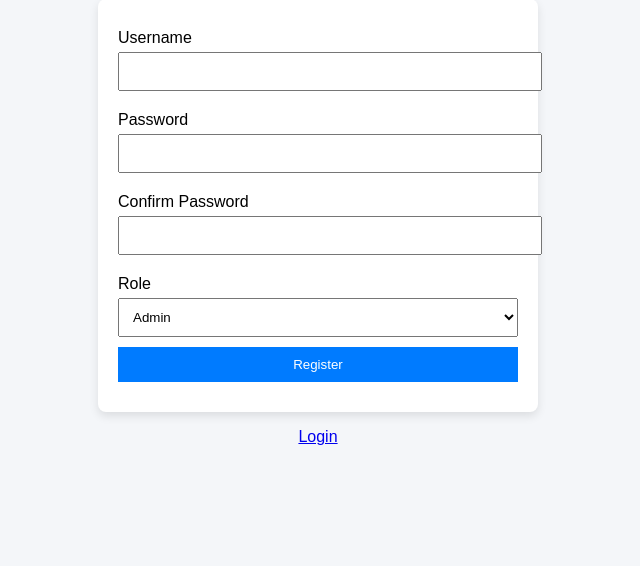
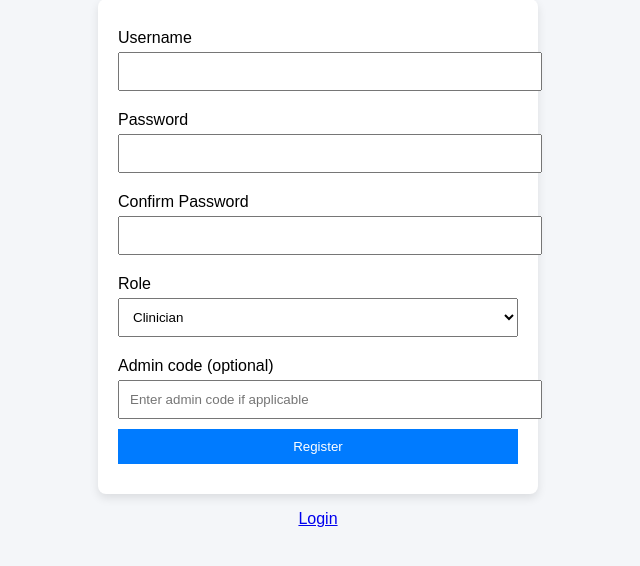
Before and after one commit to t0m0h1/SSD-2026-Assignment-1, a Flask app: page /register in a window 1280 px wide. Shown: the part 69-635 px from the top of the page, without its empty margins (322-962 px from the left). Run offline with Flask 3, Linux system fonts and the light colour scheme.

Commit message:
add admin functionality so that admins can join with a code

```diff
--- a/app.py
+++ b/app.py
@@ -77,7 +77,9 @@ MAX_ATTEMPTS = 5
 LOCKOUT_TIME = 60
 
 
-# Register route
+
+
+# Register route with new admin code
 @app.route("/register", methods=["GET", "POST"])
 def register():
 
@@ -86,7 +88,15 @@ def register():
         username = request.form.get("username", "").strip()
         password = request.form.get("password", "")
         confirm_password = request.form.get("confirm_password", "")
+        admin_code_entered = request.form.get("admin_code", "").strip()
+
+        # Default role is user
         role = "user"
+        ADMIN_SECRET_CODE = "123"  # This would be replaced with something much more secure in deployment...
+
+        # assign admin role if correct
+        if admin_code_entered == ADMIN_SECRET_CODE:
+            role = "admin"
 
         # Empty field check
         if not username or not password or not confirm_password:
@@ -99,7 +109,7 @@ def register():
             flash(message)
             return redirect(url_for("register"))
 
-        # Normalise username (optional but recommended)
+        # Normalise username
         username = username.lower()
 
         # Prevent overly large input (DoS protection)
@@ -107,7 +117,7 @@ def register():
             flash("Password too long")
             return redirect(url_for("register"))
 
-        # Check username exists (case-insensitive)
+        # Check if username exists
         from sqlalchemy import func
         existing_user = User.query.filter(
             func.lower(User.username) == username.lower()
@@ -140,7 +150,7 @@ def register():
             salt_length=16
         )
 
-        # Create user
+        # Create user with role
         new_user = User(
             username=username,
             password_hash=hashed_password,
@@ -150,12 +160,13 @@ def register():
         db.session.add(new_user)
         db.session.commit()
 
-        log_action(username, "User registered")
+        log_action(username, f"User registered as {role}")
 
-        flash("Account created. Please login.")
+        flash(f"Account created as {role}. Please login.")
         return redirect(url_for("login"))
 
     return render_template("register.html")
+
 
 
 
@@ -227,12 +238,13 @@ def logout():
 @app.route("/dashboard")
 @login_required
 def dashboard():
-
     return render_template(
         "dashboard.html",
         user=current_user.username,
         role=current_user.role
     )
+
+
 
 
 # Admin panel
--- a/models.py
+++ b/models.py
@@ -10,7 +10,7 @@ class User(UserMixin, db.Model):
     id = db.Column(db.Integer, primary_key=True)
     username = db.Column(db.String(150), unique=True, nullable=False)
     password_hash = db.Column(db.String(150), nullable=False)
-    role = db.Column(db.String(50), nullable=False)
+    role = db.Column(db.String(50), nullable=False, default="user")
 
 
 class PatientRecord(db.Model):
--- a/templates/register.html
+++ b/templates/register.html
@@ -65,23 +65,22 @@
 
     <label for="password">Password</label>
     <input type="password" id="password" name="password" required>
-
     <div id="strengthText"></div>
 
     <label for="confirm_password">Confirm Password</label>
     <input type="password" id="confirm_password" name="confirm_password" required>
-
     <div id="matchText"></div>
 
     <label for="role">Role</label>
     <select id="role" name="role" required>
-        <option value="admin">Admin</option>
         <option value="clinician">Clinician</option>
         <option value="patient">Patient</option>
     </select>
 
+    <label for="admin_code">Admin code (optional)</label>
+    <input type="text" id="admin_code" name="admin_code" placeholder="Enter admin code if applicable">
+
     <button type="submit">Register</button>
-
 </form>
 
 <p style="text-align:center;">
@@ -98,7 +97,6 @@ const matchText = document.getElementById("matchText");
 passwordInput.addEventListener("input", () => {
     const val = passwordInput.value;
     let score = 0;
-
     if (val.length >= 8) score++;
     if (/[A-Z]/.test(val)) score++;
     if (/[a-z]/.test(val)) score++;
```
Also changed, not shown: instance/users.db.
